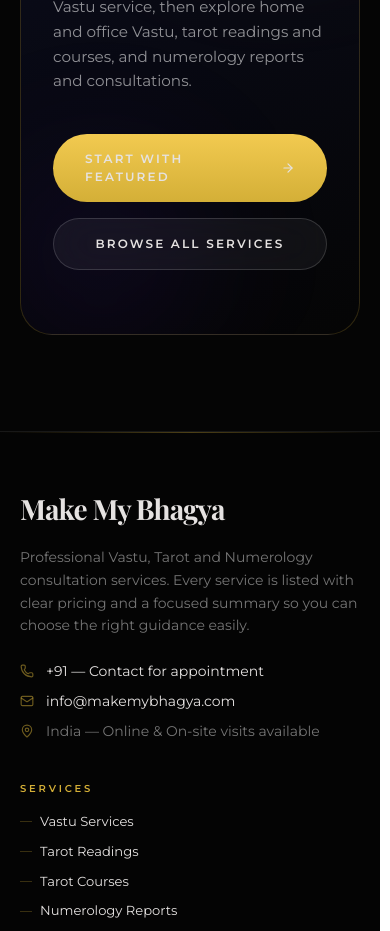
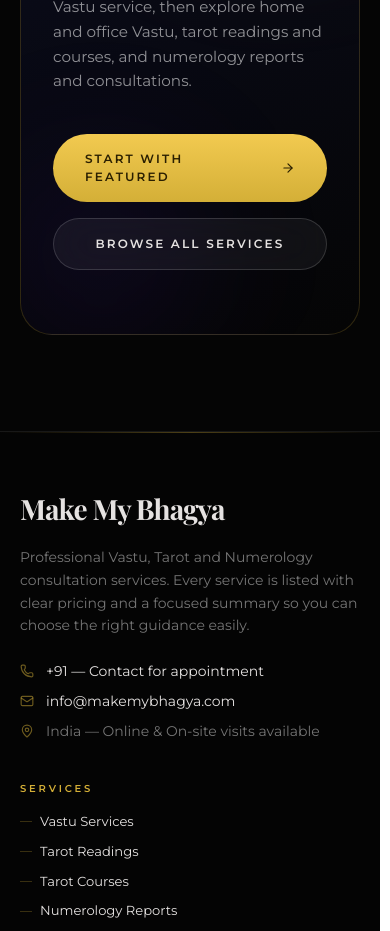
Before and after one commit to Rishitgoyal06/make-my-bhagya-react, a React (Vite) app in the folder bhagya/: page / in a window 390 px wide. Shown: the part 7960-8891 px from the top of the page. Built offline with nearby package versions, Linux system fonts and the light colour scheme.

Commit message:
style: update CTA button text color to #2a1f00 using inline styles

```diff
--- a/bhagya/src/App.tsx
+++ b/bhagya/src/App.tsx
@@ -841,10 +841,11 @@ function App() {
           <div className="flex items-center gap-3">
             <a
               href="#cta"
-              className="hidden lg:inline-flex items-center gap-2 rounded-full bg-[linear-gradient(180deg,#f2ca50,#d4af37)] px-5 py-2.5 text-[11px] font-bold uppercase tracking-[0.16em] text-[#3c2f00] transition-all duration-300 hover:shadow-[0_0_24px_rgba(212,175,55,0.4)] hover:-translate-y-0.5"
+              className="hidden lg:inline-flex items-center gap-2 rounded-full bg-[linear-gradient(180deg,#f2ca50,#d4af37)] px-5 py-2.5 text-[11px] font-bold uppercase tracking-[0.16em] transition-all duration-300 hover:shadow-[0_0_24px_rgba(212,175,55,0.4)] hover:-translate-y-0.5"
+              style={{ color: '#2a1f00' }}
             >
               Book Session
-              <ArrowRight className="h-3 w-3" />
+              <ArrowRight className="h-3 w-3" style={{ color: '#2a1f00' }} />
             </a>
             <button
               onClick={() => setMobileOpen(v => !v)}
@@ -1264,10 +1265,11 @@ function App() {
               <div className="flex flex-col gap-4 sm:flex-row xl:flex-col xl:min-w-[220px]">
                 <a
                   href="#featured"
-                  className="inline-flex items-center justify-center gap-2 rounded-full bg-[linear-gradient(180deg,#f2ca50,#d4af37)] px-8 py-4 text-[12px] font-bold uppercase tracking-[0.18em] text-[#3c2f00] transition-all duration-300 hover:-translate-y-0.5 hover:shadow-[0_0_36px_rgba(212,175,55,0.4)]"
+                  className="inline-flex items-center justify-center gap-2 rounded-full bg-[linear-gradient(180deg,#f2ca50,#d4af37)] px-8 py-4 text-[12px] font-bold uppercase tracking-[0.18em] transition-all duration-300 hover:-translate-y-0.5 hover:shadow-[0_0_36px_rgba(212,175,55,0.4)]"
+                  style={{ color: '#2a1f00' }}
                 >
                   Start With Featured
-                  <ArrowRight className="h-3.5 w-3.5" />
+                  <ArrowRight className="h-3.5 w-3.5" style={{ color: '#2a1f00' }} />
                 </a>
                 <a
                   href="#vastu"
```
